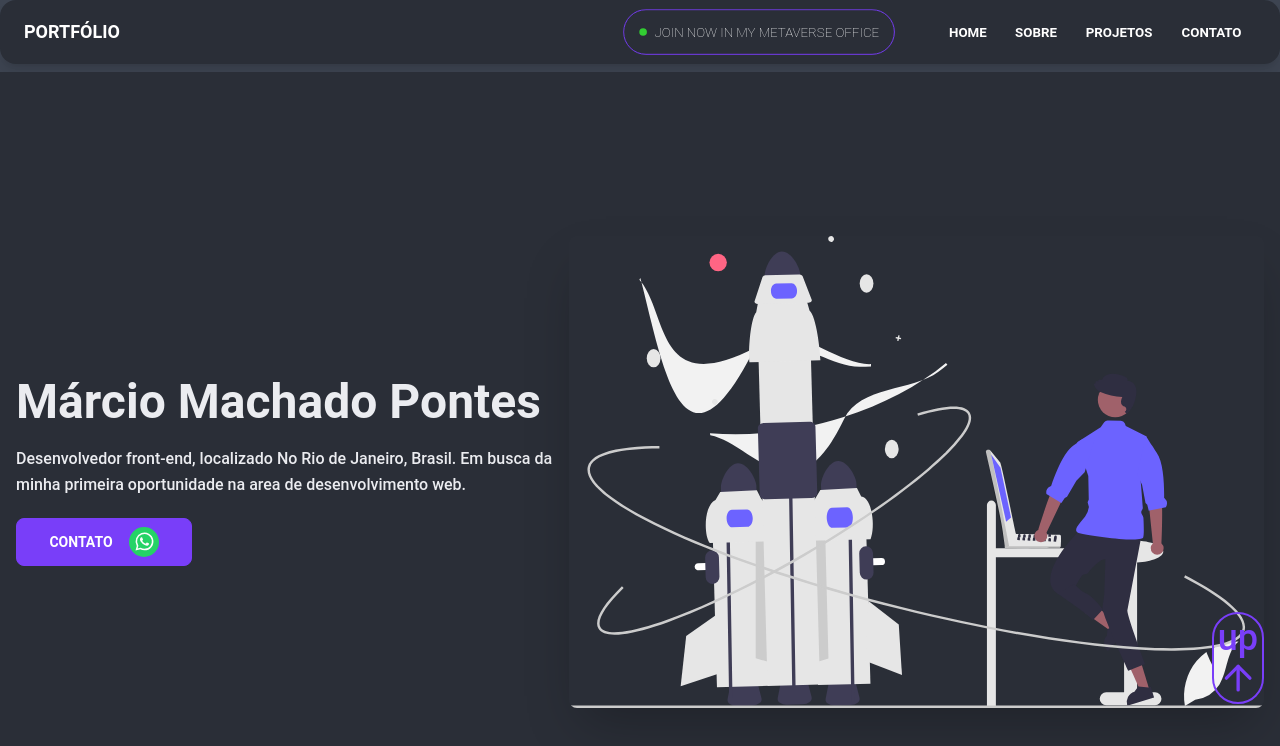
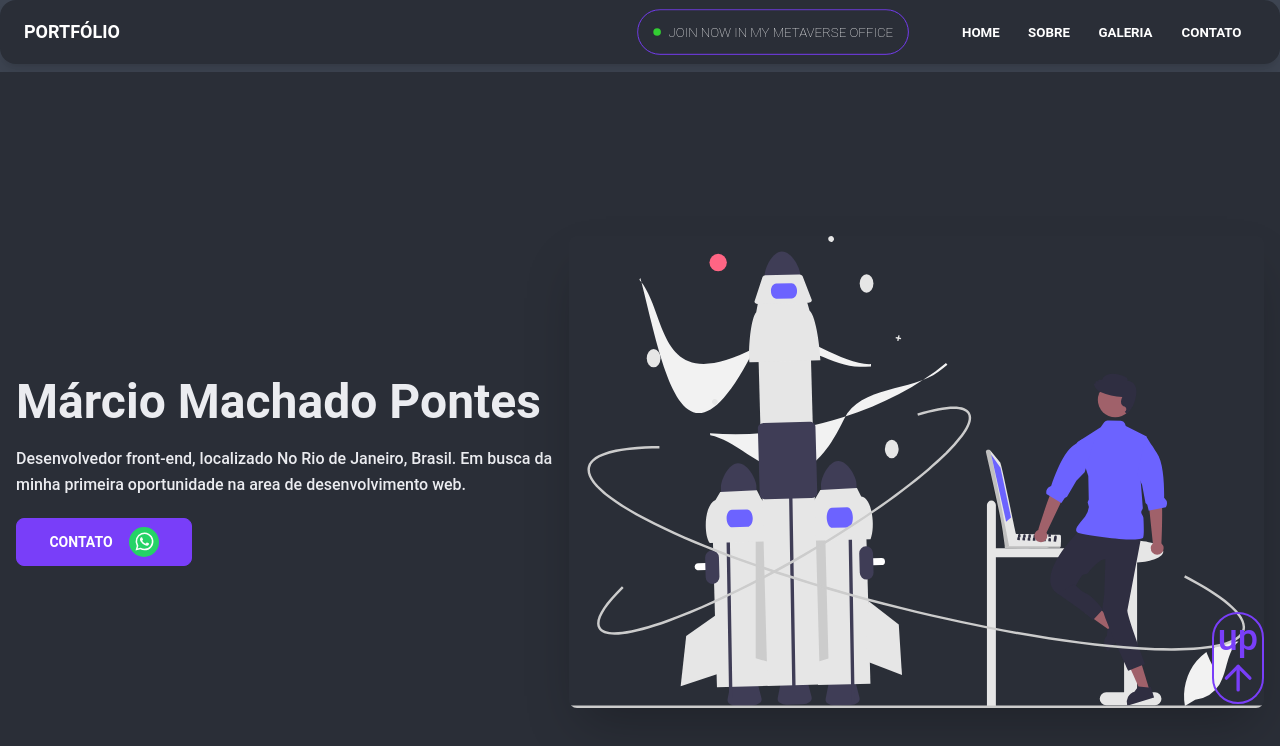
Before and after one commit to marcinhojazz/portfolio, a Next.js app: page / in a window 1280 px wide. Shown: the top 746 px of the page. Built offline with nearby package versions, Linux system fonts and the light colour scheme.

Commit message:
altered link projects to gallery

```diff
--- a/src/components/Nav/index.tsx
+++ b/src/components/Nav/index.tsx
@@ -18,12 +18,10 @@ export const Nav = ({}: NavProps) => {
             Home
           </a>
           <a className="btn btn-ghost btn-sm rounded-btn">
-
             Sobre
           </a>
-          <a className="btn btn-ghost btn-sm rounded-btn">
-
-            Projetos
+          <a className="btn btn-ghost btn-sm rounded-btn" href="/galeria">
+            Galeria
           </a>
           <a href="#contato" className="btn btn-ghost btn-sm rounded-btn">
             Contato
```
